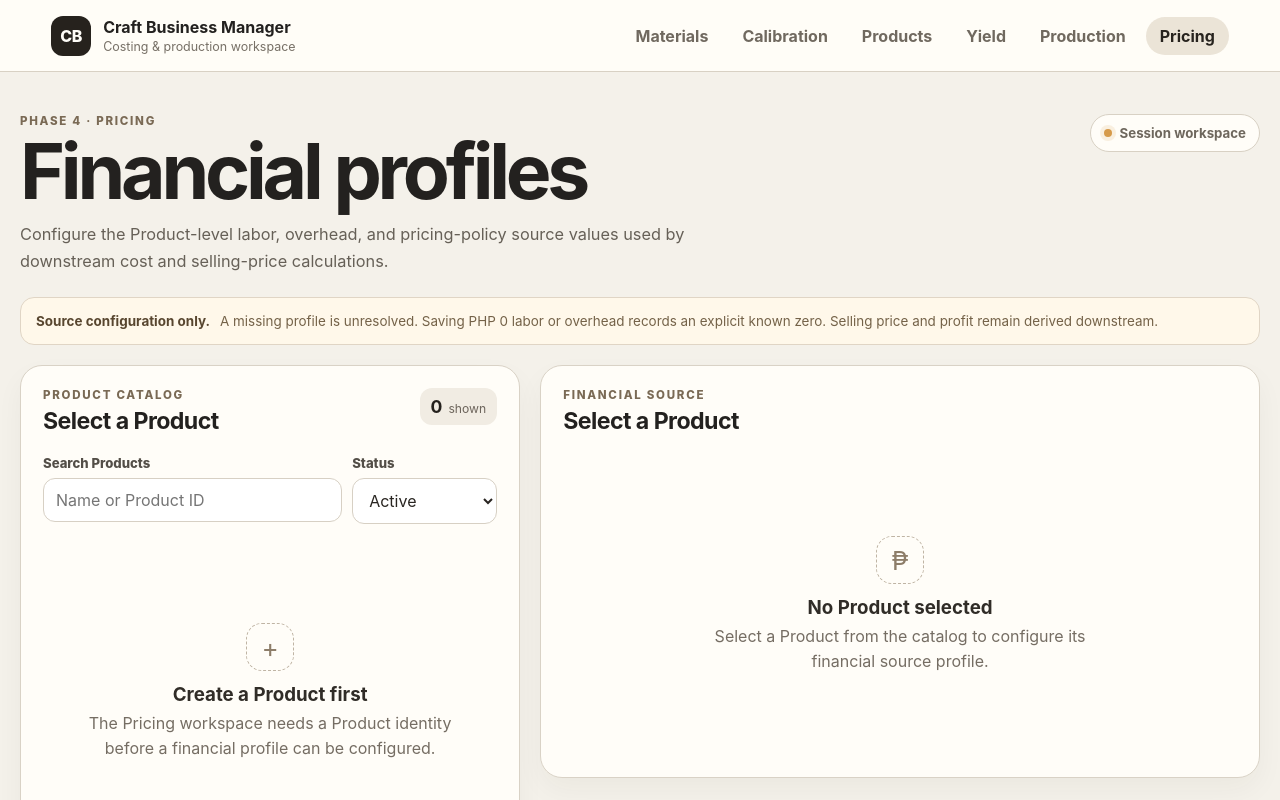
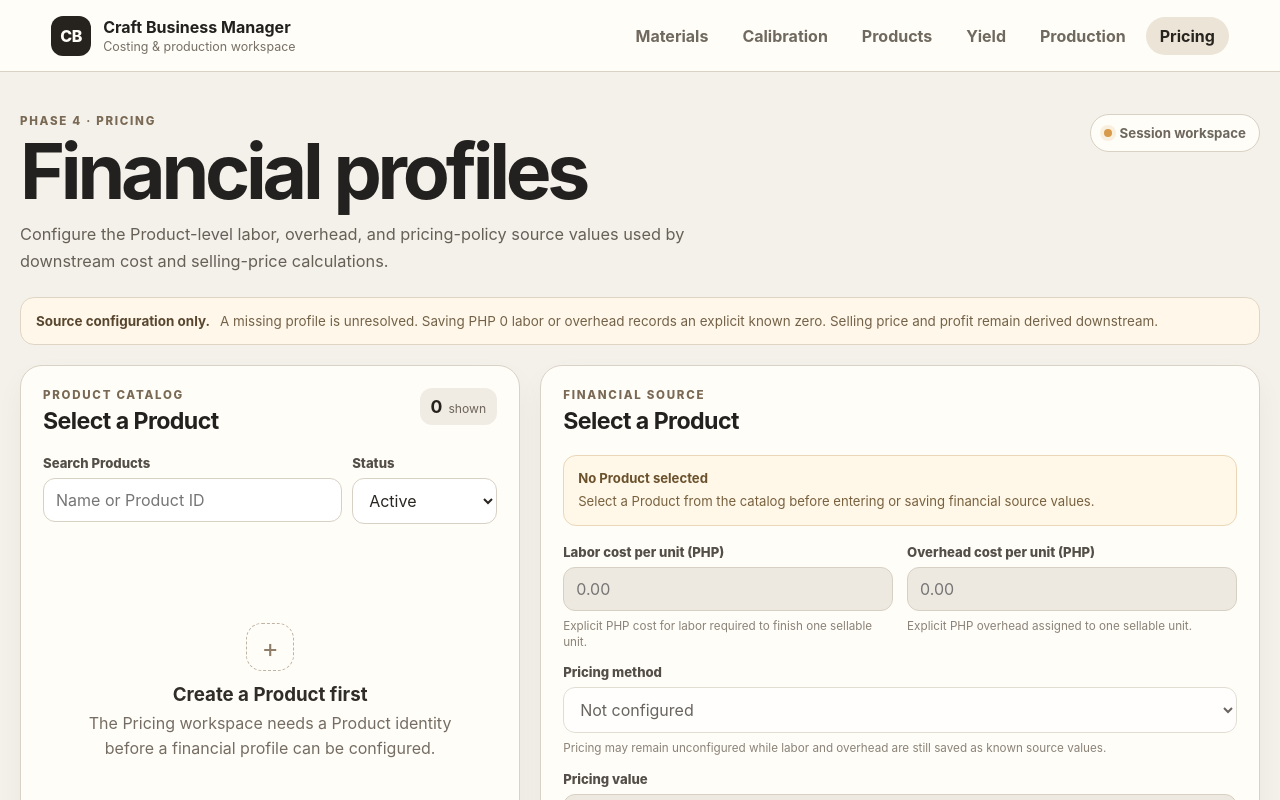
Before and after one commit to nhardbalansag/craft-business-manager, a React (Vite) app: page / in a window 1280 px wide. Both pictures are taken after a click on the button "Pricing". Shown: the top 800 px of the page. Built offline with nearby package versions, Linux system fonts and the light colour scheme.

Commit message:
Keep Phase 4.5A editor shell visible without selection

```diff
--- a/src/ui/pricing/PricingPage.tsx
+++ b/src/ui/pricing/PricingPage.tsx
@@ -167,6 +167,7 @@ export function PricingPage() {
 
   const pricingConfigured = form.pricingMethod !== 'unconfigured';
   const pricingInputMax = form.pricingMethod === 'margin-percent' ? 99.999999 : undefined;
+  const editorDisabled = selectedProduct === null || saving;
 
   return (
     <section className="materials-workspace pricing-workspace">
@@ -285,18 +286,18 @@ export function PricingPage() {
             )}
           </div>
 
-          {!selectedProduct ? (
-            <div className="empty-state pricing-editor-empty">
-              <div className="empty-icon">₱</div>
-              <h3>No Product selected</h3>
-              <p>Select a Product from the catalog to configure its financial source profile.</p>
-            </div>
-          ) : (
-            <>
           <div className={`pricing-profile-state ${selectedProfile ? 'configured' : 'missing'}`}>
-                <strong>{selectedProfile ? 'Configured source profile' : 'Not configured'}</strong>
+            <strong>
+              {!selectedProduct
+                ? 'No Product selected'
+                : selectedProfile
+                  ? 'Configured source profile'
+                  : 'Not configured'}
+            </strong>
             <span>
-                  {selectedProfile
+              {!selectedProduct
+                ? 'Select a Product from the catalog before entering or saving financial source values.'
+                : selectedProfile
                   ? 'These values are authoritative source inputs. Saving updates the same Product-keyed profile.'
                   : 'No source profile exists yet. Enter labor and overhead explicitly; use 0 only when zero cost is intentional.'}
             </span>
@@ -310,6 +311,7 @@ export function PricingPage() {
                 min="0"
                 step="any"
                 inputMode="decimal"
+                disabled={editorDisabled}
                 value={form.laborCostPerUnit}
                 onChange={(event) => {
                   setForm({ ...form, laborCostPerUnit: event.target.value });
@@ -327,6 +329,7 @@ export function PricingPage() {
                 min="0"
                 step="any"
                 inputMode="decimal"
+                disabled={editorDisabled}
                 value={form.overheadCostPerUnit}
                 onChange={(event) => {
                   setForm({ ...form, overheadCostPerUnit: event.target.value });
@@ -340,6 +343,7 @@ export function PricingPage() {
             <label className="field field-wide">
               <span>Pricing method</span>
               <select
+                disabled={editorDisabled}
                 value={form.pricingMethod}
                 onChange={(event) => updatePricingMethod(event.target.value as PricingMethodSelection)}
               >
@@ -361,7 +365,7 @@ export function PricingPage() {
                 max={pricingInputMax}
                 step="any"
                 inputMode="decimal"
-                    disabled={!pricingConfigured}
+                disabled={editorDisabled || !pricingConfigured}
                 value={pricingConfigured ? form.pricingValue : ''}
                 onChange={(event) => {
                   setForm({ ...form, pricingValue: event.target.value });
@@ -375,6 +379,7 @@ export function PricingPage() {
             <label className="field field-wide">
               <span>Notes (optional)</span>
               <textarea
+                disabled={editorDisabled}
                 value={form.notes}
                 onChange={(event) => {
                   setForm({ ...form, notes: event.target.value });
@@ -390,11 +395,9 @@ export function PricingPage() {
             <div><strong>%</strong><span>Markup and target-margin inputs are human percentages; the application stores canonical decimal rates.</span></div>
           </div>
 
-              <button className="button button-primary button-full" type="submit" disabled={saving}>
+          <button className="button button-primary button-full" type="submit" disabled={editorDisabled}>
             {saving ? 'Saving financial profile…' : 'Save financial profile'}
           </button>
-            </>
-          )}
 
           {feedback && (
             <div className={`feedback ${feedback.type === 'error' ? 'feedback-error' : 'feedback-success'}`} role="status">
```
Lines whose indentation alone changed are shown as unchanged.
